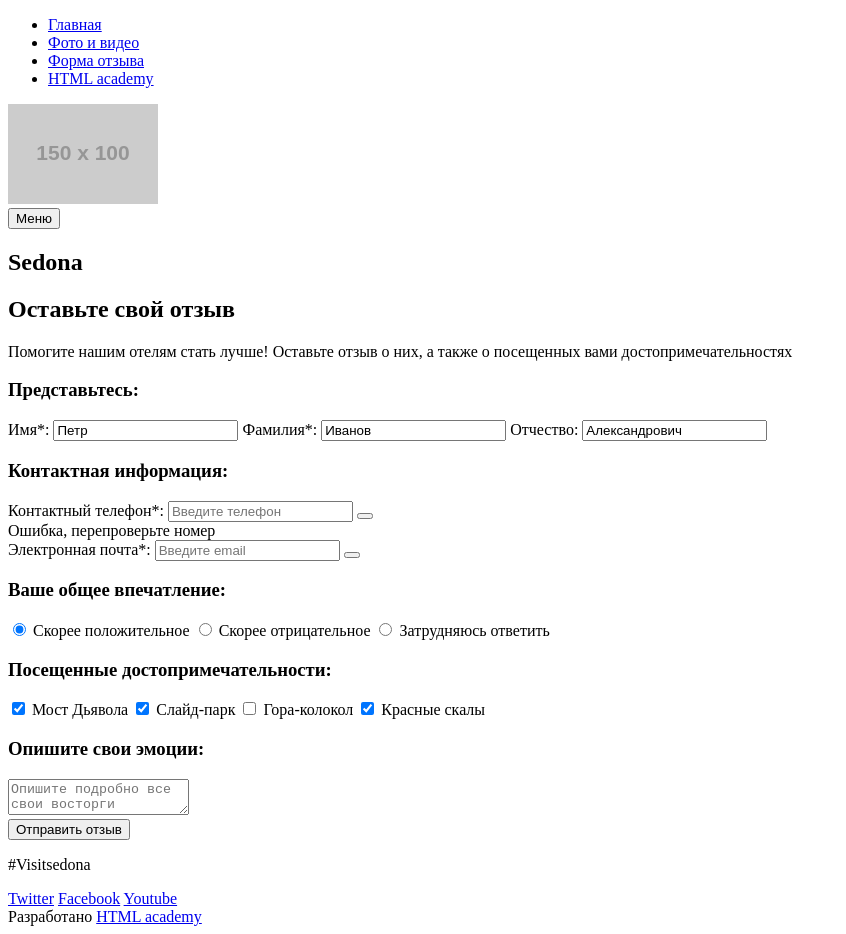
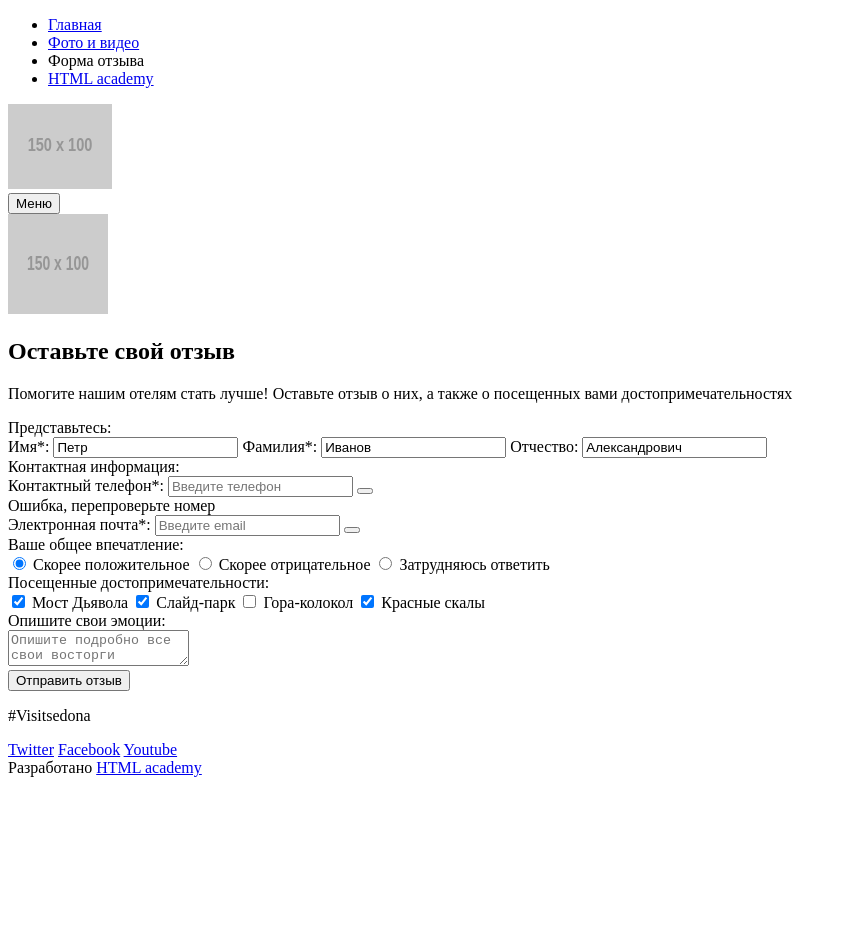
Before and after one commit to Valeriaartemchenko/230764-sedona-1, a website: page form.html in a window 1280 px wide. Shown: the whole page, without its empty margins (0-846 px from the left). After the commit the page ends 800 px from the top, so only its background shows below. Drawn offline with Linux system fonts and the light colour scheme; placeholder pictures from the web are drawn by us.

Commit message:
Внесла испрпвления в стр. формы отзыва

```diff
--- a/form.html
+++ b/form.html
@@ -11,22 +11,20 @@
                 <ul class="menu__list">
                     <li class="menu__item"><a href="index.html" class="menu__link">Главная</a></li>
                     <li class="menu__item"><a href="photo.html" class="menu__link">Фото и видео</a></li>
-                    <li class="menu__item"><a href="#" class="menu__link">Форма отзыва</a></li>
+                    <li class="menu__item menu__item--active"><a class="menu__link menu__link--active">Форма отзыва</a></li>
                     <li class="menu__item"><a href="https://htmlacademy.ru" class="menu__link">HTML academy</a></li>
                 </ul>
             </nav>
-            <div class="header">
-                <div class="logo">
-                    <a href="index.html" class="logo__link">
-                        <img src="http://placehold.it/150x100" class="logo__image">
-                    </a>
-                </div>
-                <button class="header__toggle" type="button">Меню</button>
+            <div class="logo">
+                 <a href="index.html" class="logo__link">
+                     <img src="http://placehold.it/150x100" class="logo__image" width="104" height="85">
+                </a>
             </div>
+            <button class="header__toggle" type="button">Меню</button>
         </header>
         <main class="main-content">
-            <div class="intro intro--cutted">
-                <h2 class="intro__header">Sedona</h2>
+            <div class="intro">
+                <img class="intro__title" src="http://placehold.it/150x100" width="100" height="100" >
             </div>
             <section class="feedback-form">
                 <div class="feedback-form__header">
@@ -35,7 +33,7 @@
                 </div>
                 <form class="feedback-form__content" action="https://echo.htmlacademy.ru/" method="get">
                     <div class="feedback-form__group">
-                        <h3 class="feedback-form__group-legend">Представьтесь:</h3>
+                        <div class="feedback-form__group-title">Представьтесь:</div>
                         <label class="feedback-form__label" for="first-name">Имя*:</label>
                         <input class="feedback-form__input" id="first-name" type="text" name="frs-name" value="Петр" required>
                         <label class="feedback-form__label" for="second-name">Фамилия*:</label>
@@ -44,7 +42,7 @@
                         <input class="feedback-form__label" class="feedback-form__input" id="fathers-name" type="text" name="father-name" value="Александрович">
                     </div>
                     <div class="feedback-form__group">
-                        <h3 class="feedback-form__group-legend">Контактная информация:</h3>
+                        <div class="feedback-form__group-title">Контактная информация:</div>
                         <div class="feedback-form__wrap">
                             <label class="feedback-form__label" for="phone-numb">Контактный телефон*:</label>
                             <input class="feedback-form__input" id="phone-numb" type="tel" name="phone" placeholder="Введите телефон" required>
@@ -58,7 +56,7 @@
                         </div>
                     </div>
                     <div class="feedback-form__group">
-                        <h3 class="feedback-form__group-legend">Вaше oбщее впечатление:</h3>
+                        <div class="feedback-form__group-title">Вaше oбщее впечатление:</div>
                         <input class="feedback-form__radio" id="good" type="radio" name="evaluation" value="satisfied" checked>
                         <label class="feedback-form__label-bold" for="good">Скорее положительное</label>
                         <input class="feedback-form__radio" id="bad" type="radio" name="evaluation" value="not-satisfied">
@@ -67,7 +65,7 @@
                         <label class="feedback-form__label-bold" for="not-sure">Затрудняюсь ответить</label>
                     </div>
                     <div class="feedback-form__group">
-                        <h3 class="feedback-form__group-legend">Посещенные достопримечательности:</h3>
+                        <div class="feedback-form__group-title">Посещенные достопримечательности:</div>
                         <input class="feedback-form__checkbox" id="bridge" type="checkbox" name="1" checked>
                         <label class="feedback-form__label-bold" for="bridge">Мост Дьявола</label>
                         <input class="feedback-form__checkbox" id="park" type="checkbox" name="2" checked>
@@ -78,8 +76,8 @@
                         <label class="feedback-form__label-bold" for="rocks">Красные скалы</label>
                     </div>
                     <div class="feedback-form__group">
-                        <h3 class="feedback-form__group-legend">Опишите свои эмоции:</h3>
-                        <textarea class="feedback-form__textarea" placeholder="Опишите подробно все свои восторги "></textarea>
+                        <div class="feedback-form__group-title">Опишите свои эмоции:</div>
+                        <textarea class="feedback-form__textarea" placeholder="Опишите подробно все свои восторги"></textarea>
                     </div>
                     <button class="feedback-form__submit" type="submit">Отправить отзыв</button>
                 </form>
```
